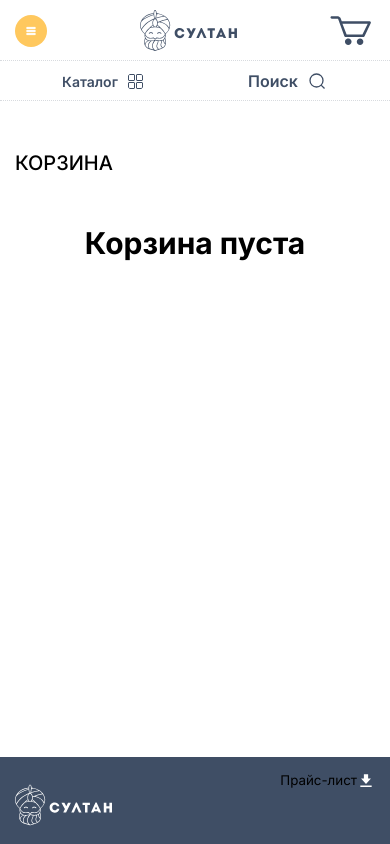
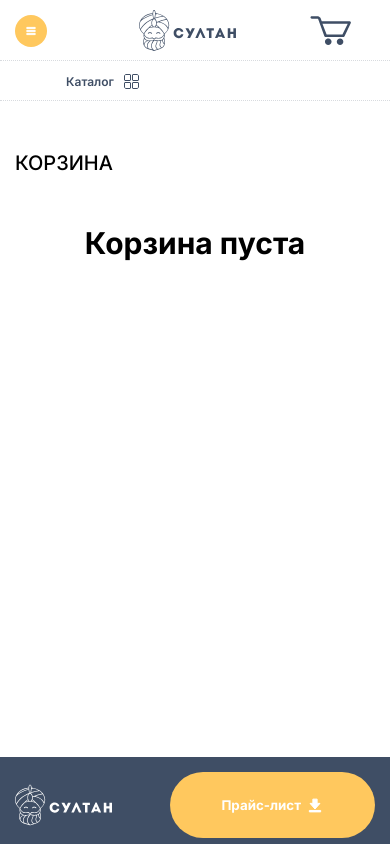
Before and after one commit to Balaberd/store, a React (Create React App) app: page /basket in a window 390 px wide. Both pictures are taken after a click on the button "Поиск". Shown: the top 844 px of the page. Built offline with nearby package versions, Linux system fonts and the light colour scheme.

Commit message:
мелкие исправаления

```diff
--- a/src/features/Footer/Footer.module.scss
+++ b/src/features/Footer/Footer.module.scss
@@ -140,6 +140,10 @@
   }
 }
 
+.downloadButton {
+  @include button(20px 51px, 5px, $color-9, $color-5);
+}
+
 .menuBlock {
   grid-area: MNU;
 }
--- a/src/features/Header/Header.module.scss
+++ b/src/features/Header/Header.module.scss
@@ -4,6 +4,8 @@
 
 ._ {
   @extend %template-container;
+
+  z-index: 100;
 
   display: grid;
   column-gap: 10px;
--- a/src/features/Header/components/CatalogAndSearch/CatalogAndSearch.module.scss
+++ b/src/features/Header/components/CatalogAndSearch/CatalogAndSearch.module.scss
@@ -27,6 +27,7 @@
     width: 50%;
     height: 40px;
 
+    font-size: 12px;
     font-weight: 600;
     color: $color-2;
     fill: $color-2;
@@ -47,10 +48,18 @@
     width: 50%;
     height: 40px;
 
+    text-align: center;
+
     display: none;
 
+    .input {
+      width: 60%;
+    }
+
     @media (max-width: $width-mobile) {
-      display: block;
+      display: flex;
+      align-items: center;
+      justify-content: center;
 
       .triggerForInput {
         width: 100%;
@@ -61,7 +70,7 @@
         justify-content: center;
         gap: 10px;
 
-        font-size: 16px;
+        font-size: 12px;
         font-weight: 600;
         color: $color-2;
         fill: $color-2;
--- a/src/features/Header/components/CatalogAndSearch/CatalogAndSearch.tsx
+++ b/src/features/Header/components/CatalogAndSearch/CatalogAndSearch.tsx
@@ -12,6 +12,14 @@ interface Props {
 export const CatalogAndSearch: FC<Props> = ({ className }) => {
     const [isActive, setIsActive] = useState(false);
 
+    const onInputActivate = () => {
+        setIsActive(true);
+    }
+
+    const onInputDeactivate = () => {
+        setIsActive(false);
+    }
+
     return (
         <div className={cn(styles.catalogAndSerachBlock, className)}>
             <Link to={"/catalog"} className={styles.buttonCatalog}>
@@ -23,10 +31,19 @@ export const CatalogAndSearch: FC<Props> = ({ className }) => {
             />
 
             <div className={styles.search_mobile}>
-                <button className={styles.triggerForInput}>
-                    Поиск <Icon iconName="search" />
-                </button>
-                {isActive && <input type="text" className={styles.input} />}
+                {!isActive && (
+                    <button
+                        onClick={onInputActivate}
+                        className={cn(styles.triggerForInput,
+                            { [styles.isInputActive]: !isActive })}
+                    >
+                        Поиск <Icon iconName="search" />
+                    </button>
+                )}
+
+                {isActive && (
+                    <input onBlur={onInputDeactivate} type="text" className={styles.input} />
+                )}
             </div>
 
         </div>
--- a/src/features/Header/components/MenuDropdown/MenuDropdown.tsx
+++ b/src/features/Header/components/MenuDropdown/MenuDropdown.tsx
@@ -19,7 +19,8 @@ export const MenuDropdown: FC<Props> = ({ className }) => {
                 className={styles.triggerButton}
                 onClick={toggleVisibility}
             >
-                <Icon iconName="burgerMenu" />
+                {!isOpen && <Icon iconName="burgerMenu" />}
+                {isOpen && <Icon iconName="close" />}
             </button>
             {isOpen && (
                 <div className={styles.menu}>
--- a/src/features/Pages/ProductPage/ProductPage.module.scss
+++ b/src/features/Pages/ProductPage/ProductPage.module.scss
@@ -12,10 +12,23 @@
   display: grid;
   grid-template-columns: 1fr 1fr;
   gap: 40px;
+
+  @media (max-width: $width-mobile) {
+    display: flex;
+    flex-direction: column;
+  }
 }
 
 .image {
   max-width: 100%;
+}
+
+.productInfo {
+  @media (max-width: $width-mobile) {
+    .sizeBlock {
+      display: none;
+    }
+  }
 }
 
 .title {
@@ -66,6 +79,18 @@
   grid-template-areas:
     "price price price increaseBlock increaseBlock increaseBlock addToBassket addToBassket . "
     "share promo promo promo promo promo promo download download";
+
+  @media (max-width: $width-mobile) {
+    grid-template-areas:
+      "price increaseBlock increaseBlock"
+      "addToBassket addToBassket share"
+      "basket basket share"
+      "promo promo promo"
+      "download download download";
+
+    justify-content: center;
+    row-gap: 20px;
+  }
 }
 .price {
   display: flex;
--- a/src/features/Pages/ProductPage/ProductPage.tsx
+++ b/src/features/Pages/ProductPage/ProductPage.tsx
@@ -32,7 +32,7 @@ export const ProductPage: FC = () => {
                             {product?.name} {product.brand} {product.description}
                         </div>
 
-                        <ProductSize type={product.sizeType} value={product.size} />
+                        <ProductSize className={styles.sizeBlock} type={product.sizeType} value={product.size} />
 
 
                         <div className={styles.actionsBlock}>
```
